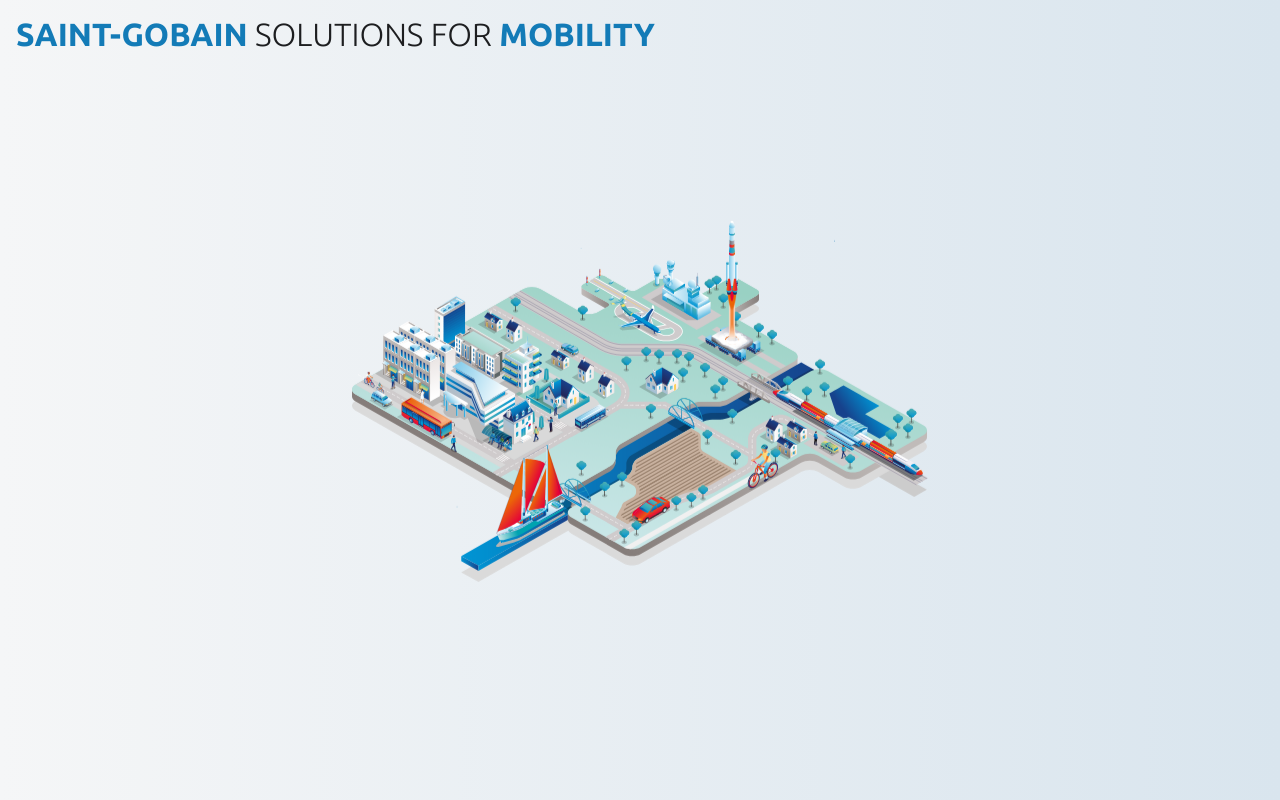
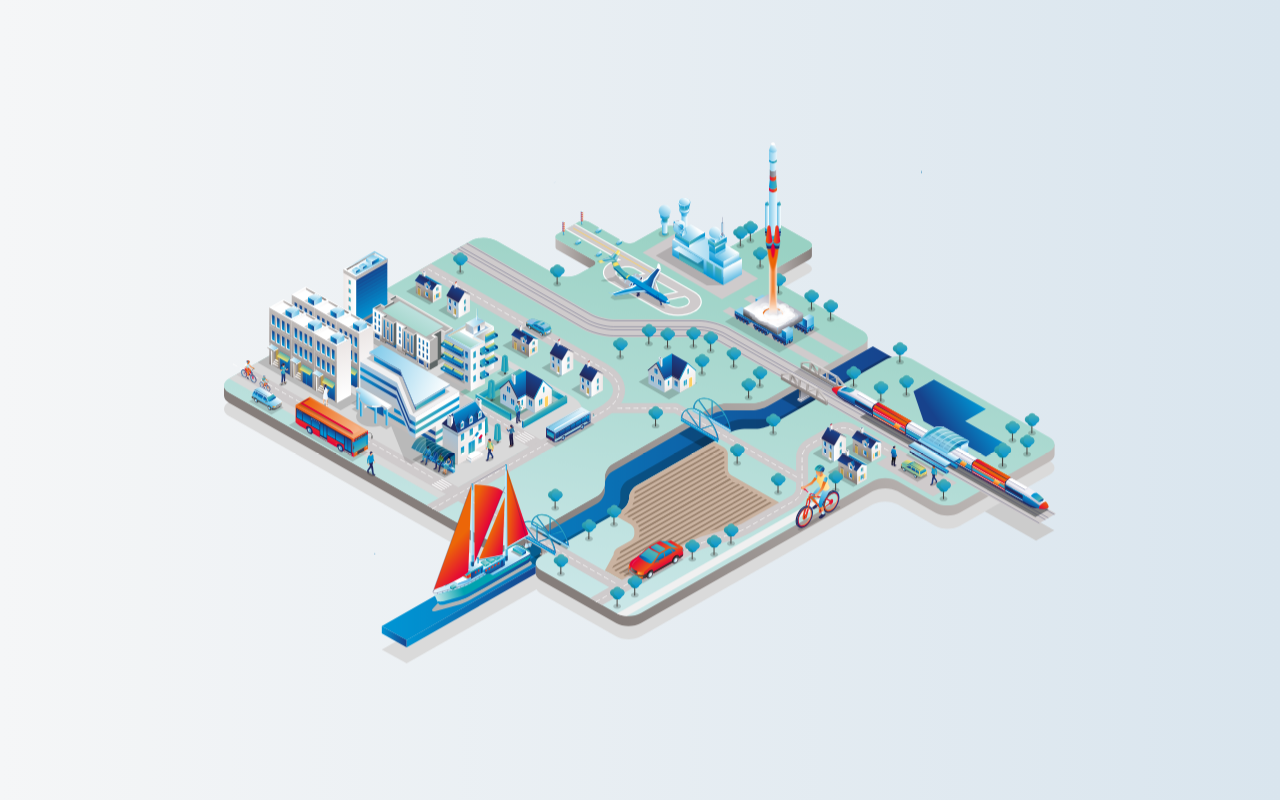
Before and after one commit to gaspoorf/st-gobain-infographic, a website built with Vite: page index.html in a window 1280 px wide. Shown: the top 800 px of the page. Built offline with nearby package versions, Linux system fonts and the light colour scheme; some packages are replaced by stand-ins of ours.

Commit message:
FIX: remove title + bigger width

```diff
--- a/index.html
+++ b/index.html
@@ -8,7 +8,6 @@
   </head>
   <body>
     <div id="infographic">
-      <h1><span>Saint-gobain</span> solutions for <span>mobility</span></h1>
       <div class="map-container">
         <img src="/img/map.svg" alt="map" />
 
--- a/src/style.css
+++ b/src/style.css
@@ -1,6 +1,3 @@
-@import url('https://fonts.googleapis.com/css2?family=Ubuntu:ital,wght@0,300;0,400;0,500;0,700;1,300;1,400;1,500;1,700&display=swap');
-
-
 body {
   margin: 0;
   padding: 0;
@@ -14,34 +11,13 @@ body {
   min-height: 300vh;
 }
 
-h1{
-  position: sticky;
-  top: 1rem;
-  font-size: 2rem;
-  margin: 1rem;
-  font-weight: 300;
-  color: #1D1E20;
-  text-transform: uppercase;
-  font-family: "Ubuntu", sans-serif;
-  font-weight: 300;
-  font-style: normal;
-}
-
-h1 span{
-  font-weight: 700;
-  color:#137BB7;
-  font-family: "Ubuntu", sans-serif;
-  font-weight: 700;
-  font-style: normal;
-}
-
 .map-container {
   position: sticky;
   top: 50%;
   /* transform: translateY(-50%); */
   transform: translateY(-43%);
   width: 100%;
-  max-width: 45vw;
+  max-width: 65vw;
   height: auto;
   margin: 0 auto;
 }
```
